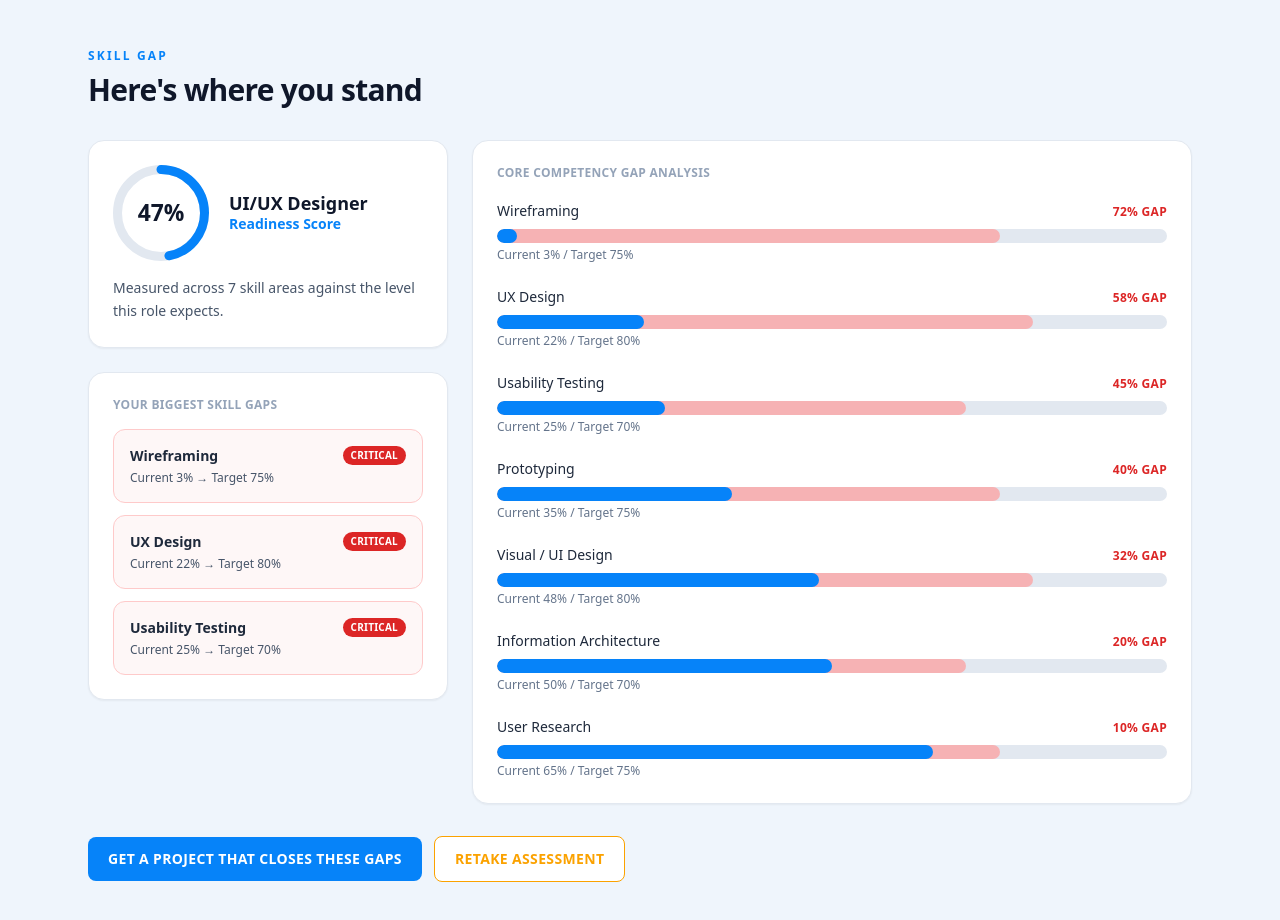
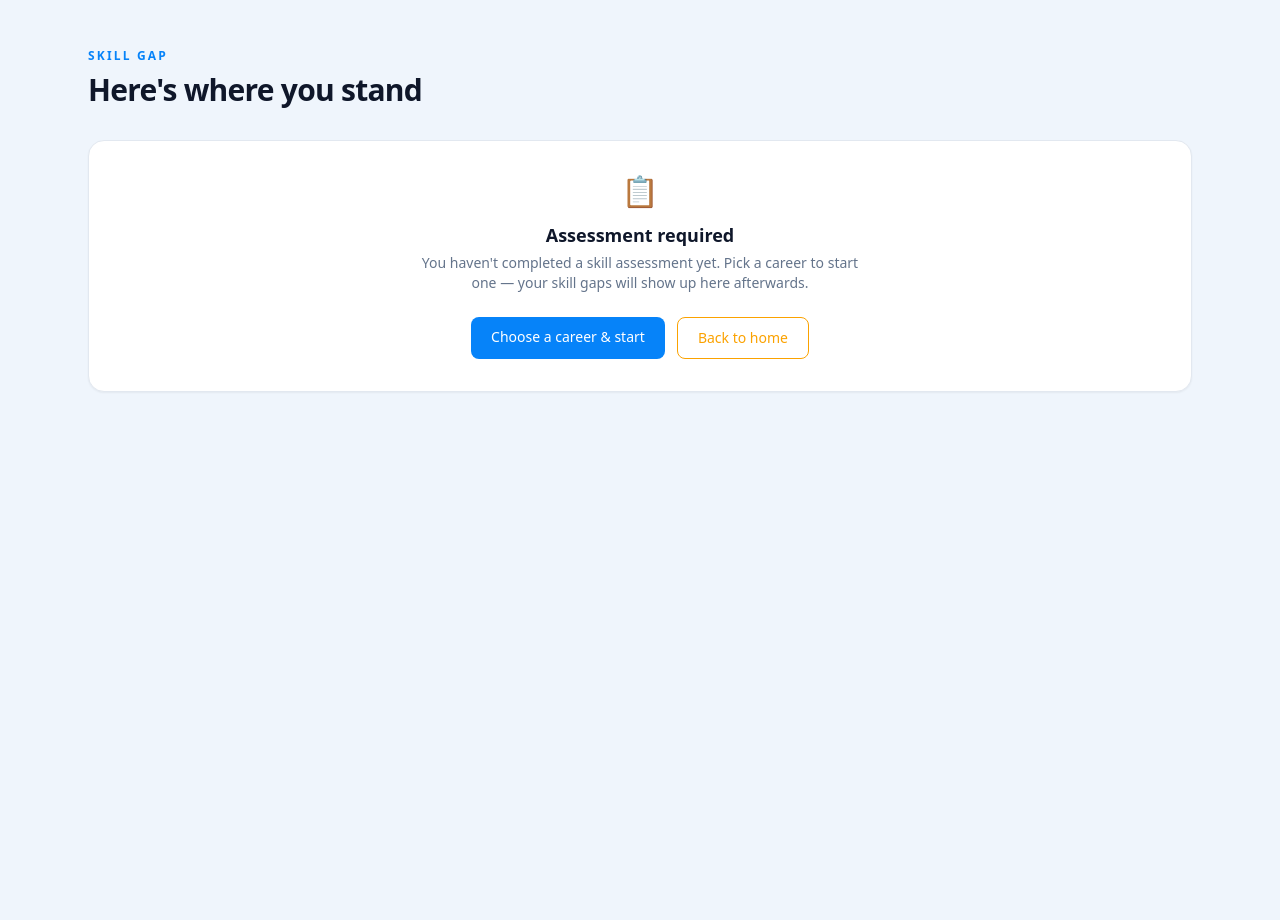
Before and after one commit to Alifmslm/hackathon_summerschool, a Next.js app: page /skill-gap in a window 1280 px wide. Shown: the top 920 px of the page. After the commit the page ends 800 px from the top, so only its background shows below. Built offline with nearby package versions, Linux system fonts and the light colour scheme; a web font is replaced by a local one.

Commit message:
feat(frontend): quiz flow UI with assessment & skill-gap pages

```diff
--- /dev/null
+++ b/src/app/not-found.tsx
@@ -0,0 +1,30 @@
+import Link from "next/link";
+import { ROUTES } from "@/constants";
+
+/** Custom 404 page — also shown when a career route doesn't exist. */
+export default function NotFound() {
+  return (
+    <main className="mx-auto flex min-h-screen w-full max-w-xl flex-col items-center justify-center px-6 py-16 text-center">
+      <p className="text-xs font-semibold uppercase tracking-[0.18em] text-brand">404</p>
+      <h1 className="mt-2 text-3xl font-bold tracking-tight">Page not found</h1>
+      <p className="mt-3 max-w-md text-sm text-slate-600">
+        The page you&apos;re looking for doesn&apos;t exist, or you don&apos;t
+        have a result here yet.
+      </p>
+      <div className="mt-8 flex flex-col justify-center gap-3 sm:flex-row">
+        <Link
+          href={ROUTES.home}
+          className="rounded-lg bg-brand px-5 py-2.5 text-sm font-medium text-white transition duration-150 ease-out hover:bg-brand-dark"
+        >
+          Back to home
+        </Link>
+        <Link
+          href={ROUTES.selectCareer}
+          className="rounded-lg border border-secondary bg-white px-5 py-2.5 text-sm font-medium text-secondary transition duration-150 ease-out hover:bg-secondary/10"
+        >
+          Choose a career
+        </Link>
+      </div>
+    </main>
+  );
+}
--- a/src/app/skill-gap/page.tsx
+++ b/src/app/skill-gap/page.tsx
@@ -1,30 +1,42 @@
 "use client";
 
+import { useEffect, useState } from "react";
 import Link from "next/link";
+import type { SkillGap } from "@/types";
 import { ROUTES } from "@/constants";
 import { ScoreRing } from "@/components/ui/ScoreRing";
 
-/** Demo skill-gap result screen (Step 3). Mock data, no animation, demo-ready. */
-const CAREER_NAME = "UI/UX Designer";
-const READINESS = 47;
-const SUBTEXT = "Measured across 7 skill areas against the level this role expects.";
+/** Skill-gap result screen (Step 3). Reads the stashed assessment result. */
 
-type Row = { name: string; current: number; target: number };
+interface StashedResult {
+  careerId: string;
+  careerName: string;
+  overall: number;
+  gaps: SkillGap[];
+}
 
-// Sorted biggest gap → smallest.
-const ROWS: Row[] = [
-  { name: "Wireframing", current: 3, target: 75 },
-  { name: "UX Design", current: 22, target: 80 },
-  { name: "Usability Testing", current: 25, target: 70 },
-  { name: "Prototyping", current: 35, target: 75 },
-  { name: "Visual / UI Design", current: 48, target: 80 },
-  { name: "Information Architecture", current: 50, target: 70 },
-  { name: "User Research", current: 65, target: 75 },
-];
-
-const CRITICAL: Row[] = ROWS.slice(0, 3);
+const BADGE: Record<SkillGap["severity"], { className: string; label: string }> = {
+  high: { className: "bg-red-600", label: "Critical" },
+  medium: { className: "bg-secondary", label: "Worth improving" },
+  low: { className: "bg-emerald-500", label: "On track" },
+};
 
 export default function SkillGapPage() {
+  const [result, setResult] = useState<StashedResult | null>(null);
+  const [loading, setLoading] = useState(true);
+
+  useEffect(() => {
+    try {
+      const raw = sessionStorage.getItem("skillGapResult");
+      if (raw) setResult(JSON.parse(raw));
+    } catch {
+      setResult(null);
+    }
+    setLoading(false);
+  }, []);
+
+  const data = loading ? null : result;
+
   return (
     <main className="mx-auto max-w-6xl px-6 py-12">
       <header className="mb-8">
@@ -36,44 +48,108 @@ export default function SkillGapPage() {
         </h1>
       </header>
 
+      {data === null ? (
+        loading ? (
+          <p className="text-sm text-slate-500">Loading…</p>
+        ) : (
+          <AssessmentPrompt />
+        )
+      ) : (
+        <GapDashboard result={data} />
+      )}
+    </main>
+  );
+}
+
+/** Shown when /skill-gap is opened before an assessment has been completed. */
+function AssessmentPrompt() {
+  return (
+    <div className="rounded-2xl border border-slate-200 bg-white p-8 text-center shadow-sm">
+      <p className="text-3xl">📋</p>
+      <h2 className="mt-3 text-lg font-bold text-slate-900">Assessment required</h2>
+      <p className="mx-auto mt-1 max-w-md text-sm text-slate-500">
+        You haven&apos;t completed a skill assessment yet. Pick a career to start
+        one — your skill gaps will show up here afterwards.
+      </p>
+      <div className="mt-6 flex flex-col justify-center gap-3 sm:flex-row">
+        <Link
+          href={ROUTES.selectCareer}
+          className="rounded-lg bg-brand px-5 py-2.5 text-sm font-medium text-white transition duration-150 ease-out hover:bg-brand-dark"
+        >
+          Choose a career & start
+        </Link>
+        <Link
+          href={ROUTES.home}
+          className="rounded-lg border border-secondary bg-white px-5 py-2.5 text-sm font-medium text-secondary transition duration-150 ease-out hover:bg-secondary/10"
+        >
+          Back to home
+        </Link>
+      </div>
+    </div>
+  );
+}
+
+function GapDashboard({ result }: { result: StashedResult }) {
+  const { careerId, careerName, overall, gaps } = result;
+
+  // Backend sorts gaps biggest-first; sort defensively.
+  const sorted = [...gaps].sort((a, b) => b.gap - a.gap);
+  const biggest = sorted.filter((g) => g.gap > 0).slice(0, 3);
+
+  return (
+    <>
       <div className="grid gap-6 lg:grid-cols-[360px_1fr]">
         {/* Left panel */}
         <div className="space-y-6">
           <section className="rounded-2xl border border-slate-200 bg-white p-6 shadow-sm">
             <div className="flex items-center gap-5">
-              <ScoreRing value={READINESS} size={96} />
+              <ScoreRing value={overall} size={96} />
               <div>
                 <h2 className="text-lg font-bold leading-tight text-slate-900">
-                  {CAREER_NAME}
+                  {careerName}
                 </h2>
                 <p className="text-sm font-semibold text-brand">Readiness Score</p>
               </div>
             </div>
-            <p className="mt-4 text-sm leading-relaxed text-slate-600">{SUBTEXT}</p>
+            <p className="mt-4 text-sm leading-relaxed text-slate-600">
+              Measured across {gaps.length} skill areas against the level this role
+              expects.
+            </p>
           </section>
 
           <section className="rounded-2xl border border-slate-200 bg-white p-6 shadow-sm">
             <p className="text-xs font-semibold uppercase tracking-wide text-slate-400">
               Your Biggest Skill Gaps
             </p>
+            {biggest.length > 0 ? (
               <ul className="mt-4 space-y-3">
-              {CRITICAL.map((g) => (
+                {biggest.map((g) => {
+                  const badge = BADGE[g.severity];
+                  return (
                     <li
-                  key={g.name}
+                      key={g.skillId}
                       className="rounded-xl border border-red-200 bg-red-50/60 p-4"
                     >
                       <div className="flex items-center justify-between gap-2">
                         <p className="text-sm font-semibold text-slate-800">{g.name}</p>
-                    <span className="rounded-full bg-red-600 px-2 py-0.5 text-[10px] font-bold uppercase tracking-wide text-white">
-                      Critical
+                        <span
+                          className={`rounded-full px-2 py-0.5 text-[10px] font-bold uppercase tracking-wide text-white ${badge.className}`}
+                        >
+                          {badge.label}
                         </span>
                       </div>
                       <p className="mt-1 text-xs tabular-nums text-slate-600">
                         Current {g.current}% → Target {g.target}%
                       </p>
                     </li>
-              ))}
+                  );
+                })}
               </ul>
+            ) : (
+              <p className="mt-4 text-sm text-slate-500">
+                Nice — no skill gaps above target. You're on track.
+              </p>
+            )}
           </section>
         </div>
 
@@ -83,10 +159,10 @@ export default function SkillGapPage() {
             Core Competency Gap Analysis
           </p>
           <div className="mt-5 space-y-6">
-            {ROWS.map((r) => {
+            {sorted.map((r) => {
               const gap = r.target - r.current;
               return (
-                <div key={r.name}>
+                <div key={r.skillId}>
                   <div className="flex items-baseline justify-between gap-2">
                     <p className="text-sm font-medium text-slate-800">{r.name}</p>
                     <span className="text-xs font-bold uppercase tracking-wide text-red-600">
@@ -124,12 +200,12 @@ export default function SkillGapPage() {
           Get a project that closes these gaps
         </Link>
         <Link
-          href={ROUTES.assessment("uiux")}
+          href={ROUTES.assessment(careerId)}
           className="rounded-lg border border-secondary bg-white px-5 py-3 text-center text-sm font-bold uppercase tracking-wide text-secondary transition duration-150 ease-out hover:bg-secondary/10 active:scale-[0.98]"
         >
           Retake assessment
         </Link>
       </div>
-    </main>
+    </>
   );
 }
```
Lines whose indentation alone changed are shown as unchanged.
